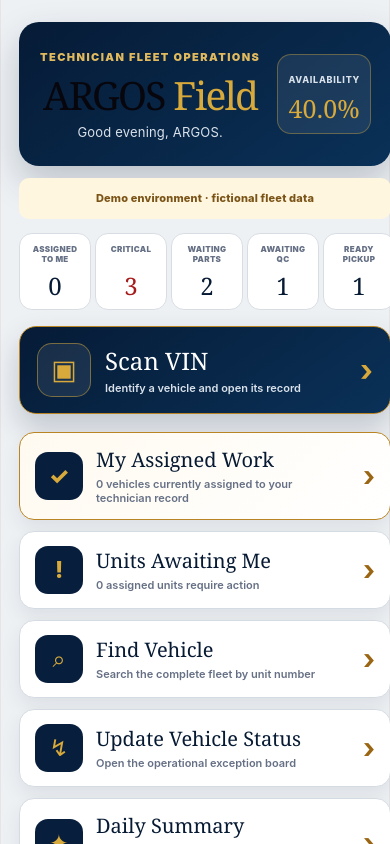
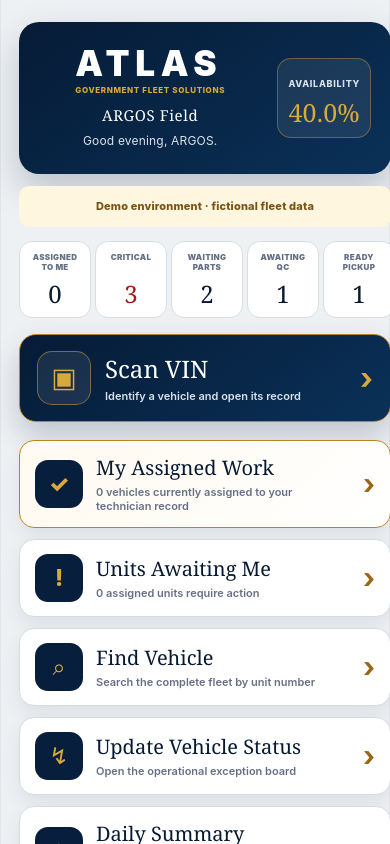
Before and after one commit to Matthew-S-Wallace/Argos-Testing-Center, a React (Vite) app: page / in a window 390 px wide. Both pictures are taken after a click on the button "TRY ARGOS DEMO". Shown: the top 844 px of the page. Built offline with nearby package versions, Linux system fonts and the light colour scheme.

Commit message:
Sprint 001AJ - Refine mobile branding and workspace

```diff
--- a/src/components/Layout/ARGOS_Application_Shell.css
+++ b/src/components/Layout/ARGOS_Application_Shell.css
@@ -47,33 +47,49 @@
     box-shadow: 0 16px 36px rgba(7, 26, 51, 0.22);
   }
 
-  .argos-field-kicker {
-    margin: 0 0 7px;
-    color: #e2ba5e;
-    font-size: 11px;
+  .argos-field-brand {
+    min-width: 0;
+  }
+
+  .argos-field-atlas-mark {
+    display: inline-flex;
+    flex-direction: column;
+    align-items: flex-start;
+    line-height: 1;
+  }
+
+  .argos-field-atlas-mark strong {
+    color: #ffffff;
+    font-family: Inter, system-ui, sans-serif;
+    font-size: clamp(30px, 9vw, 40px);
     font-weight: 900;
-    letter-spacing: 0.13em;
+    letter-spacing: 0.16em;
+  }
+
+  .argos-field-atlas-mark span {
+    margin-top: 5px;
+    color: #d8a93b;
+    font-size: 8px;
+    font-weight: 800;
+    letter-spacing: 0.08em;
     text-transform: uppercase;
   }
 
-  .argos-field-hero h1 {
-    margin: 0;
+  .argos-field-product-name {
+    margin: 10px 0 0;
+    color: #ffffff;
     font-family: Georgia, "Times New Roman", serif;
-    font-size: clamp(34px, 10vw, 46px);
+    font-size: 15px;
     font-weight: 500;
-    line-height: 0.95;
+    letter-spacing: 0.04em;
   }
 
-  .argos-field-hero h1 span {
-    color: #d8a93b;
-  }
-
-  .argos-field-hero p:last-child {
-    margin: 10px 0 0;
+  .argos-field-greeting {
+    margin: 6px 0 0;
     max-width: 240px;
     color: #d9e2eb;
-    font-size: 13px;
-    line-height: 1.45;
+    font-size: 12px;
+    line-height: 1.4;
   }
 
   .argos-field-availability {
@@ -415,8 +431,20 @@
     font-size: 25px;
   }
 
-  .argos-field-workspace-header div {
+  .argos-field-workspace-header > div {
     text-align: center;
+  }
+
+  .argos-field-workspace-brand {
+    min-width: 0;
+  }
+
+  .argos-field-workspace-atlas {
+    color: #ffffff;
+    font-family: Inter, system-ui, sans-serif;
+    font-size: 13px;
+    font-weight: 900;
+    letter-spacing: 0.16em;
   }
 
   .argos-field-workspace-header strong,
@@ -425,9 +453,11 @@
   }
 
   .argos-field-workspace-header strong {
+    margin-top: 1px;
     font-family: Georgia, "Times New Roman", serif;
-    font-size: 19px;
+    font-size: 12px;
     font-weight: 500;
+    letter-spacing: 0.03em;
   }
 
   .argos-field-workspace-header span {
@@ -443,6 +473,12 @@
     padding: 18px 14px 30px;
   }
 
+  /* Sprint 001AJ — Mobile Command Center space optimization */
+  .argos-command-center-mobile > .dashboard > .dashboard-header {
+    display: none;
+  }
+
+
   .argos-field-workspace-active .dashboard-header h2 {
     font-size: 32px;
   }
--- a/src/components/Layout/ARGOS_Application_Shell.jsx
+++ b/src/components/Layout/ARGOS_Application_Shell.jsx
@@ -31,13 +31,16 @@ function ARGOSApplicationShell({
   children,
 }) {
   return (
-    <main className={`argos-shell ${showFieldHome ? "argos-field-home-active" : "argos-field-workspace-active"}`}>
+    <main className={`argos-shell ${showFieldHome ? "argos-field-home-active" : "argos-field-workspace-active"}${!showFieldHome && activeView === "command" ? " argos-command-center-mobile" : ""}`}>
       <section className="argos-field-home" aria-label="ARGOS Field mobile workspace">
         <header className="argos-field-hero">
-          <div>
-            <p className="argos-field-kicker">Technician Fleet Operations</p>
-            <h1>ARGOS <span>Field</span></h1>
-            <p>{getFieldGreeting(fieldCurrentTime)}, {profile?.full_name?.split(" ")?.[0] || "Operator"}.</p>
+          <div className="argos-field-brand">
+            <div className="argos-field-atlas-mark" aria-label="Atlas Government Fleet Solutions">
+              <strong>ATLAS</strong>
+              <span>Government Fleet Solutions</span>
+            </div>
+            <p className="argos-field-product-name">ARGOS Field</p>
+            <p className="argos-field-greeting">{getFieldGreeting(fieldCurrentTime)}, {profile?.full_name?.split(" ")?.[0] || "Operator"}.</p>
           </div>
           <div className="argos-field-availability" aria-label={`${availability}% fleet availability`}>
             <span>Availability</span>
@@ -99,7 +102,8 @@ function ARGOSApplicationShell({
 
       <header className="argos-field-workspace-header">
         <button type="button" onClick={onReturnFieldHome} aria-label="Return to ARGOS Field home">‹</button>
-        <div>
+        <div className="argos-field-workspace-brand">
+          <div className="argos-field-workspace-atlas" aria-label="Atlas Government Fleet Solutions">ATLAS</div>
           <strong>ARGOS Field</strong>
           <span>{activeView === "command" ? "Update Vehicle Status" : activeView === "fleet" && fieldQueueMode === "assigned" ? "My Assigned Work" : activeView === "fleet" && fieldQueueMode === "awaiting" ? "Units Awaiting Me" : activeView === "fleet" ? "Find Vehicle" : activeView}</span>
         </div>
--- a/src/components/VINScanner/ARGOS_VIN_Scanner_Component.jsx
+++ b/src/components/VINScanner/ARGOS_VIN_Scanner_Component.jsx
@@ -99,11 +99,7 @@ function ARGOSVINScanner({
         const capabilities = activeTrack?.getCapabilities?.() || {};
         setTorchSupported(Boolean(capabilities.torch));
         setTorchEnabled(false);
-        setScanStatus(
-          preferredCamera
-            ? `Camera active (${preferredCamera.label || "rear camera"}). Center the VIN barcode or registration barcode in view.`
-            : "Camera active. Center the VIN barcode or registration barcode in view."
-        );
+        setScanStatus("Ready to scan. Center the VIN barcode or registration barcode in view.");
       } catch (error) {
         console.error("ARGOS VIN scanner camera initialization failed:", error);
         setScanStatus(
```
